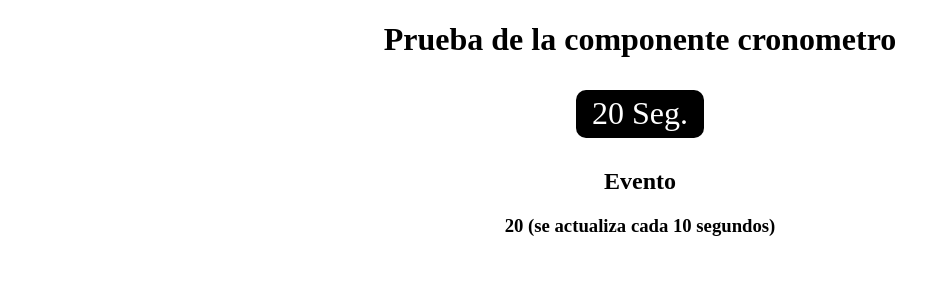
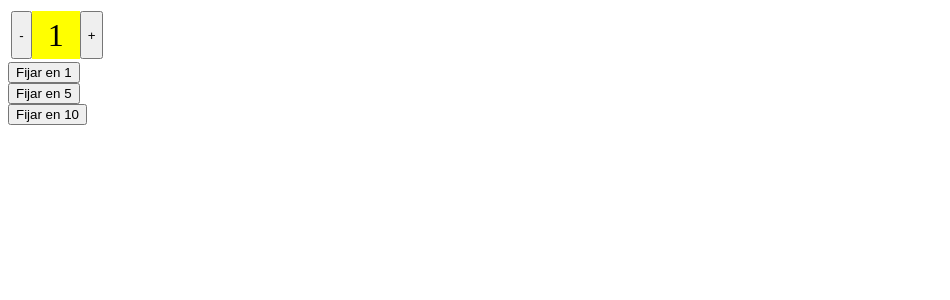
Before and after one commit to boasman/angular-19-ya, an Angular app: page / in a window 1280 px wide. Shown: the top 300 px of the page, without its empty margins (0-950 px from the left). Built offline with nearby package versions, Linux system fonts and the light colour scheme.

Commit message:
se creo nuevo componente selector numerico

```diff
--- a/src/app/app.component.html
+++ b/src/app/app.component.html
@@ -39,9 +39,17 @@
   <p>Resultado: {{resultado}}</p>
  </div> -->
 
- <div style="text-align: center;">
+ <!-- <div style="text-align: center;">
   <h1>Prueba de la componente cronometro</h1>
   <app-Cronometro [inicio]="15" (multiplo10)="actualizar($event)"></app-Cronometro>
   <h2>Evento</h2>
   <h3>{{mensaje}}</h3>
+ </div> -->
+
+ <div>
+  <app-selector-numerico [minimo]="1" [maximo]="10" #selector1></app-selector-numerico>
+  <br>
+   <button (click)="selector1.fijar(1)">Fijar en  1</button><br>
+   <button (click)="selector1.fijar(5)">Fijar en  5</button><br>
+   <button (click)="selector1.fijar(10)">Fijar en  10</button><br>
  </div>
--- a/src/app/app.component.ts
+++ b/src/app/app.component.ts
@@ -5,6 +5,7 @@ import { EventosComponent } from "./eventos/eventos.component";
 import { EnlacePropiedadesComponent } from "./Enlace-Propiedades/Enlace-Propiedades.component";
 import { DadoComponent } from './dado/dado.component';
 import { CronometroComponent } from './Cronometro/Cronometro.component';
+import { SelectorNumericoComponent } from './selector-numerico/selector-numerico.component';
 
 @Component({
   selector: 'app-root',
@@ -15,7 +16,8 @@ import { CronometroComponent } from './Cronometro/Cronometro.component';
     EventosComponent,
     EnlacePropiedadesComponent,
     DadoComponent,
-    CronometroComponent
+    CronometroComponent,
+    SelectorNumericoComponent
   ],
   templateUrl: './app.component.html',
   styleUrl: './app.component.css'
--- /dev/null
+++ b/src/app/selector-numerico/selector-numerico.component.css
@@ -0,0 +1,14 @@
+.selector{
+    display: inline-flex;
+    margin: 0.2rem;
+}
+
+.valor{
+    display: inline-flex;
+    justify-content: center;
+    align-items: center;
+    width: 3rem;
+    height: 3rem;
+    background: #ff0;
+    font-size: 2rem;
+}
--- /dev/null
+++ b/src/app/selector-numerico/selector-numerico.component.html
@@ -0,0 +1,5 @@
+<div class="selector">
+  <button (click)="decrementar()">-</button>
+  <div class="valor">{{actual}}</div>
+  <button (click)="incrementar()">+</button>
+</div>
--- /dev/null
+++ b/src/app/selector-numerico/selector-numerico.component.ts
@@ -0,0 +1,40 @@
+import { Component, Input, OnInit } from '@angular/core';
+
+@Component({
+  selector: 'app-selector-numerico',
+  standalone: true,
+  imports: [],
+  templateUrl: './selector-numerico.component.html',
+  styleUrls: ['./selector-numerico.component.css']
+})
+export class SelectorNumericoComponent implements OnInit {
+
+  @Input() minimo: number = 1;
+  @Input() maximo: number = 1;
+  actual: number= 1;
+
+  constructor() { }
+
+  ngOnInit() {
+    this.actual = this.minimo;
+  }
+
+  incrementar(){
+    if(this.actual < this.maximo){
+      this.actual++;
+    }
+  }
+
+  decrementar(){
+    if(this.actual > this.minimo){
+      this.actual--;
+    }
+  }
+
+  fijar(v: number){
+    if(v >= this.minimo && v <= this.maximo){
+      this.actual = v;
+    }
+  }
+
+}
```
Also changed, not shown: 1 other file (tests, documents, lock files or other folders).
